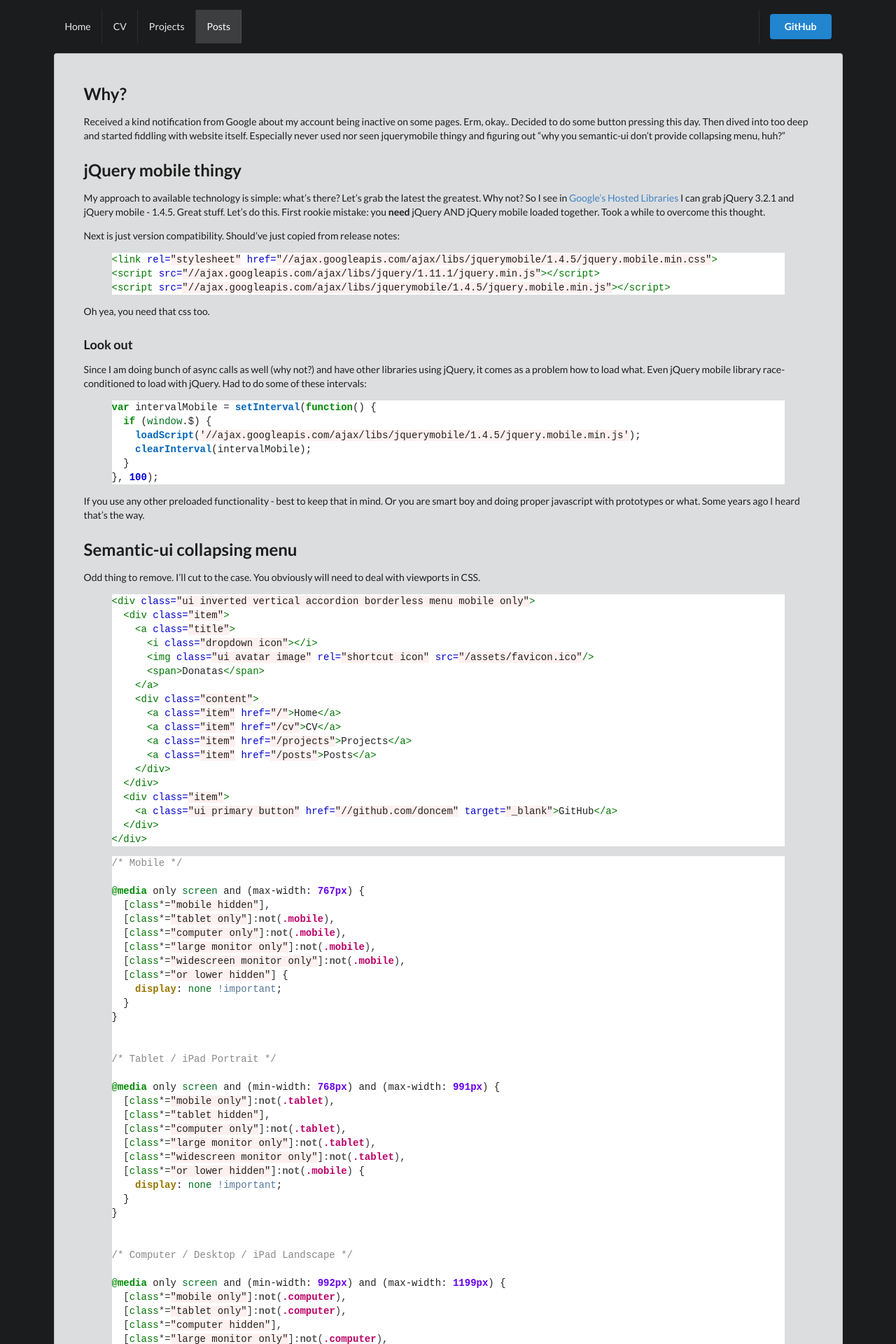
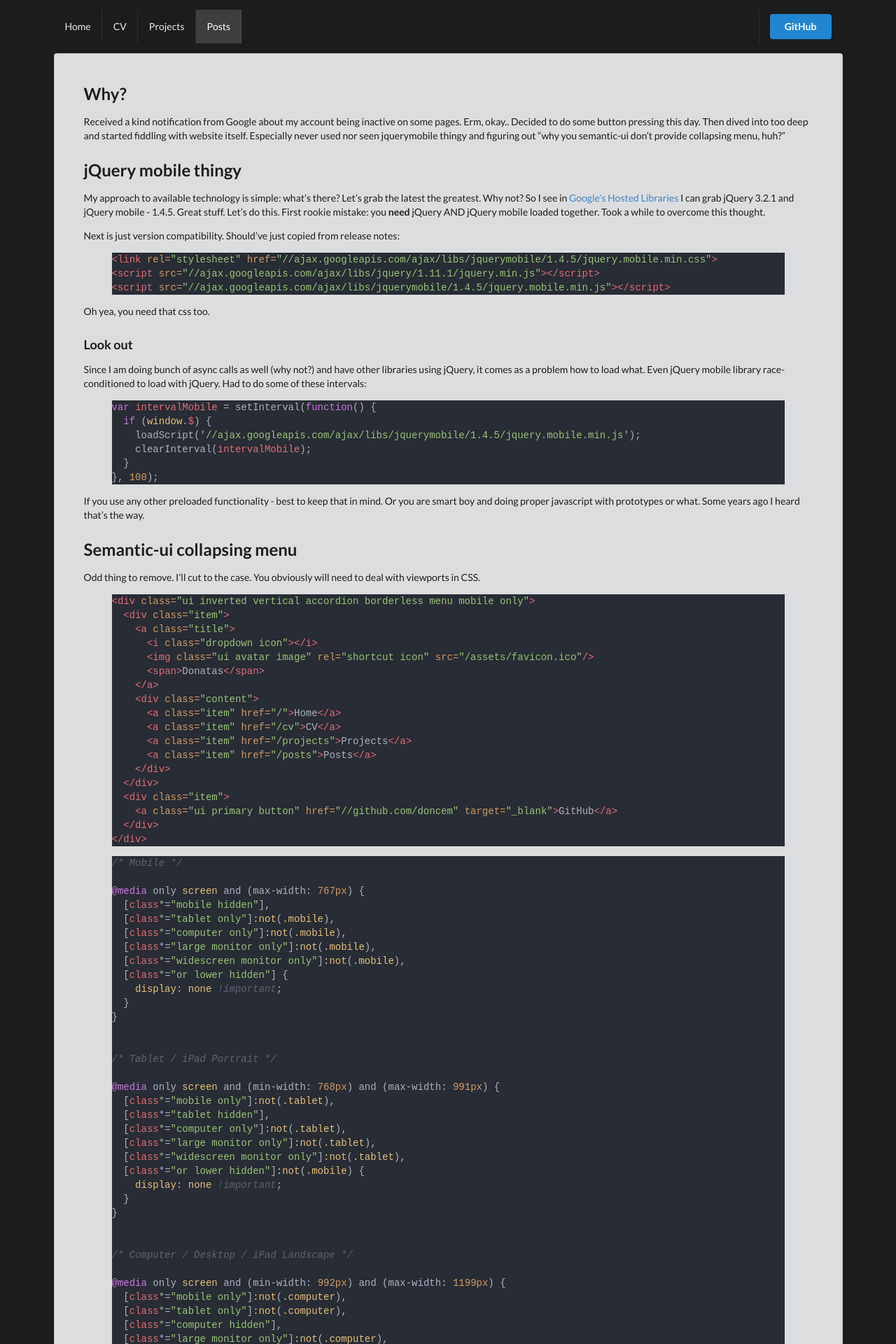
Before and after one commit to doncem/doncem.github.io, a Jekyll site: the page built from _posts/2017-04-16-fruitless-attempts-to-get-frontend-right.md, in a window 1280 px wide. Shown: the top 1920 px of the page at 70% size. Built offline with Jekyll 4.4.1, drawn with Linux system fonts in a browser that asks for light colours; nearby versions of some CDN libraries.

Commit message:
update to syntax highlighting

```diff
--- a/_layouts/home.html
+++ b/_layouts/home.html
@@ -34,7 +34,7 @@
     {% endif %}
     <link rel="stylesheet" href="/assets/css/adjustments.css" />
     {% if startsWith == "_post" %}
-    <link rel="stylesheet" href="/assets/css/syntax.css" />
+    <link rel="stylesheet" href="/assets/css/atom-one-dark-pygment.css" />
     {% endif %}
   </head>
 <body>
--- /dev/null
+++ b/assets/css/atom-one-dark-pygment.css
@@ -0,0 +1 @@
+.highlight,pre.highlight{background:#282c34;color:#abb2bf}.highlight pre{background:#282c34}.highlight .ge{font-style:italic}.highlight .gs{font-weight:700}.highlight .ow{font-weight:700}.highlight .n,.highlight .nf,.highlight .nn,.highlight .o,.highlight .p{color:#abb2bf}.highlight .c,.highlight .c1,.highlight .cm,.highlight .cp,.highlight .cs{color:#5c6370;font-style:italic}.highlight .sr,.highlight .ss{color:#56b6c2}.highlight .k,.highlight .kc,.highlight .kd,.highlight .kn,.highlight .kp,.highlight .kr,.highlight .kt{color:#c678dd}.highlight .l,.highlight .ld,.highlight .s,.highlight .s1,.highlight .s2,.highlight .sb,.highlight .sc,.highlight .sd,.highlight .se,.highlight .sh,.highlight .si,.highlight .sx{color:#98c379}.highlight .nt,.highlight .nx,.highlight .vi{color:#e06c75}.highlight .il,.highlight .m,.highlight .mf,.highlight .mh,.highlight .mi,.highlight .mo,.highlight .na{color:#d19a66}.highlight .bp,.highlight .nb,.highlight .nc,.highlight .nd,.highlight .ne,.highlight .ni,.highlight .nl,.highlight .no,.highlight .nv,.highlight .py,.highlight .vc,.highlight .vg{color:#e5c07b}.highlight .err{color:#fff;background-color:#e05252}.highlight .gd{color:#e05252}.highlight .gi{color:#43d08a}.highlight .w{color:#f8f8f2}.highlight .cpf{color:navy}.highlight .gu{color:#75715e}.highlight .lineno{color:#636d83;user-select:none}.highlight .hll{color:#abb2bf;background-color:#2c313a}.highlight .language-json .w+.s2{color:#e06c75}.highlight .language-json .kc{color:#56b6c2}
--- a/assets/css/syntax.css
+++ /dev/null
@@ -1,69 +0,0 @@
-.highlight .hll { background-color: #ffffcc }
-.highlight  { background: #ffffff; }
-.highlight .c { color: #888888 } /* Comment */
-.highlight .err { color: #FF0000; background-color: #FFAAAA } /* Error */
-.highlight .k { color: #008800; font-weight: bold } /* Keyword */
-.highlight .o { color: #333333 } /* Operator */
-.highlight .ch { color: #888888 } /* Comment.Hashbang */
-.highlight .cm { color: #888888 } /* Comment.Multiline */
-.highlight .cp { color: #557799 } /* Comment.Preproc */
-.highlight .cpf { color: #888888 } /* Comment.PreprocFile */
-.highlight .c1 { color: #888888 } /* Comment.Single */
-.highlight .cs { color: #cc0000; font-weight: bold } /* Comment.Special */
-.highlight .gd { color: #A00000 } /* Generic.Deleted */
-.highlight .ge { font-style: italic } /* Generic.Emph */
-.highlight .gr { color: #FF0000 } /* Generic.Error */
-.highlight .gh { color: #000080; font-weight: bold } /* Generic.Heading */
-.highlight .gi { color: #00A000 } /* Generic.Inserted */
-.highlight .go { color: #888888 } /* Generic.Output */
-.highlight .gp { color: #c65d09; font-weight: bold } /* Generic.Prompt */
-.highlight .gs { font-weight: bold } /* Generic.Strong */
-.highlight .gu { color: #800080; font-weight: bold } /* Generic.Subheading */
-.highlight .gt { color: #0044DD } /* Generic.Traceback */
-.highlight .kc { color: #008800; font-weight: bold } /* Keyword.Constant */
-.highlight .kd { color: #008800; font-weight: bold } /* Keyword.Declaration */
-.highlight .kn { color: #008800; font-weight: bold } /* Keyword.Namespace */
-.highlight .kp { color: #003388; font-weight: bold } /* Keyword.Pseudo */
-.highlight .kr { color: #008800; font-weight: bold } /* Keyword.Reserved */
-.highlight .kt { color: #333399; font-weight: bold } /* Keyword.Type */
-.highlight .m { color: #6600EE; font-weight: bold } /* Literal.Number */
-.highlight .s { background-color: #fff0f0 } /* Literal.String */
-.highlight .na { color: #0000CC } /* Name.Attribute */
-.highlight .nb { color: #007020 } /* Name.Builtin */
-.highlight .nc { color: #BB0066; font-weight: bold } /* Name.Class */
-.highlight .no { color: #003366; font-weight: bold } /* Name.Constant */
-.highlight .nd { color: #555555; font-weight: bold } /* Name.Decorator */
-.highlight .ni { color: #880000; font-weight: bold } /* Name.Entity */
-.highlight .ne { color: #FF0000; font-weight: bold } /* Name.Exception */
-.highlight .nf { color: #0066BB; font-weight: bold } /* Name.Function */
-.highlight .nl { color: #997700; font-weight: bold } /* Name.Label */
-.highlight .nn { color: #0e84b5; font-weight: bold } /* Name.Namespace */
-.highlight .nt { color: #007700 } /* Name.Tag */
-.highlight .nv { color: #996633 } /* Name.Variable */
-.highlight .ow { color: #000000; font-weight: bold } /* Operator.Word */
-.highlight .w { color: #bbbbbb } /* Text.Whitespace */
-.highlight .mb { color: #6600EE; font-weight: bold } /* Literal.Number.Bin */
-.highlight .mf { color: #6600EE; font-weight: bold } /* Literal.Number.Float */
-.highlight .mh { color: #005588; font-weight: bold } /* Literal.Number.Hex */
-.highlight .mi { color: #0000DD; font-weight: bold } /* Literal.Number.Integer */
-.highlight .mo { color: #4400EE; font-weight: bold } /* Literal.Number.Oct */
-.highlight .sa { background-color: #fff0f0 } /* Literal.String.Affix */
-.highlight .sb { background-color: #fff0f0 } /* Literal.String.Backtick */
-.highlight .sc { color: #0044DD } /* Literal.String.Char */
-.highlight .dl { background-color: #fff0f0 } /* Literal.String.Delimiter */
-.highlight .sd { color: #DD4422 } /* Literal.String.Doc */
-.highlight .s2 { background-color: #fff0f0 } /* Literal.String.Double */
-.highlight .se { color: #666666; font-weight: bold; background-color: #fff0f0 } /* Literal.String.Escape */
-.highlight .sh { background-color: #fff0f0 } /* Literal.String.Heredoc */
-.highlight .si { background-color: #eeeeee } /* Literal.String.Interpol */
-.highlight .sx { color: #DD2200; background-color: #fff0f0 } /* Literal.String.Other */
-.highlight .sr { color: #000000; background-color: #fff0ff } /* Literal.String.Regex */
-.highlight .s1 { background-color: #fff0f0 } /* Literal.String.Single */
-.highlight .ss { color: #AA6600 } /* Literal.String.Symbol */
-.highlight .bp { color: #007020 } /* Name.Builtin.Pseudo */
-.highlight .fm { color: #0066BB; font-weight: bold } /* Name.Function.Magic */
-.highlight .vc { color: #336699 } /* Name.Variable.Class */
-.highlight .vg { color: #dd7700; font-weight: bold } /* Name.Variable.Global */
-.highlight .vi { color: #3333BB } /* Name.Variable.Instance */
-.highlight .vm { color: #996633 } /* Name.Variable.Magic */
-.highlight .il { color: #0000DD; font-weight: bold } /* Literal.Number.Integer.Long */
```
